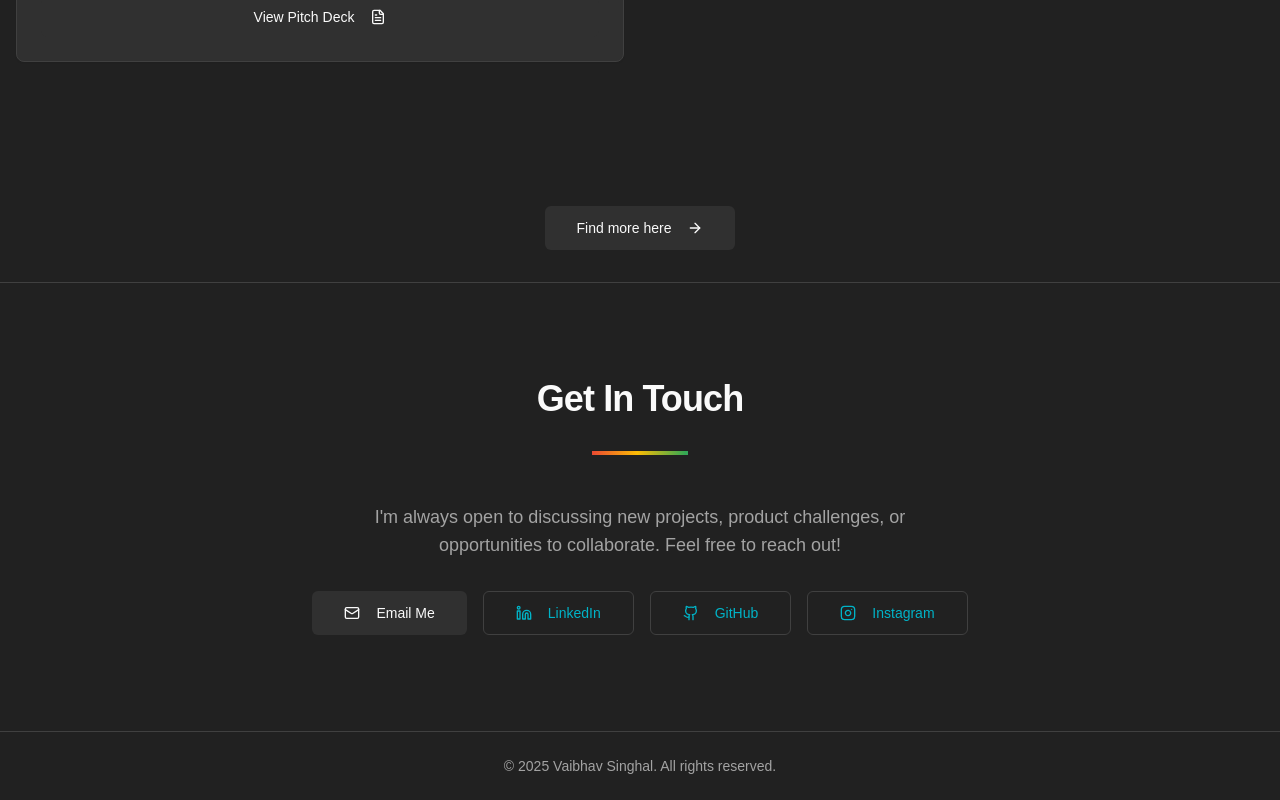
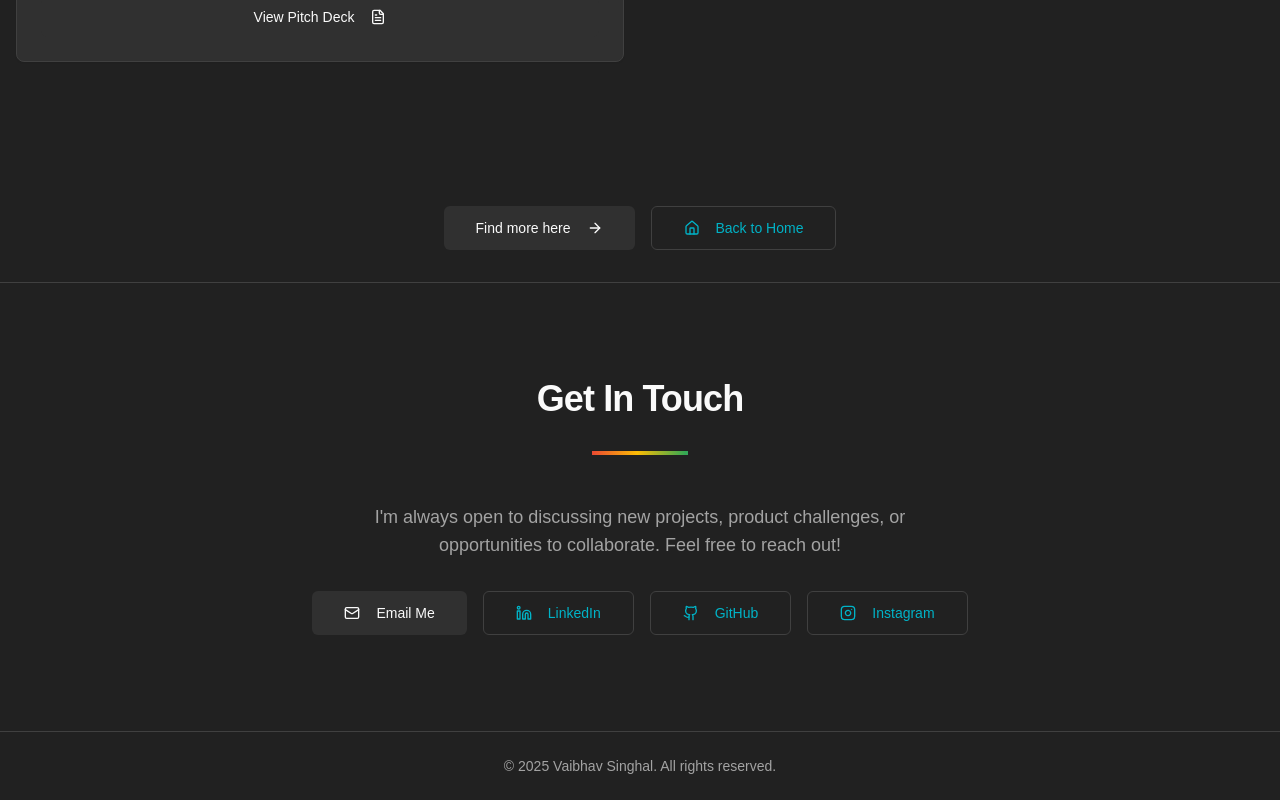
Before and after one commit to WebBhav/portfolio-pm, a Next.js app: page /projects in a window 1280 px wide. Shown: the part 3192-3992 px from the top of the page. Built offline with nearby package versions, Linux system fonts and the light colour scheme.

Commit message:
Add a "Back to Home" button similar to Find more here button on Projects

```diff
--- a/src/app/projects/page.tsx
+++ b/src/app/projects/page.tsx
@@ -6,7 +6,7 @@ import { Separator } from '@/components/ui/separator';
 import AnimatedSection from '@/components/ui/animated-section';
 import { Button } from '@/components/ui/button';
 import Link from 'next/link';
-import { ArrowRight } from 'lucide-react';
+import { ArrowRight, Home } from 'lucide-react';
 
 export const metadata: Metadata = {
   title: 'Projects | Vaibhav Singhal',
@@ -27,10 +27,15 @@ export default function ProjectsPage() {
       </AnimatedSection>
 
       <AnimatedSection>
-        <div className="mt-12 text-center">
+        <div className="mt-12 text-center flex flex-wrap justify-center gap-4">
             <Button asChild size="lg">
                 <Link href="https://drive.google.com/drive/u/1/folders/1Hcd-58gybWHKgO3owtQSEhi86cUta7u6" target="_blank" rel="noopener noreferrer">
                     Find more here <ArrowRight className="ml-2 h-5 w-5" />
+                </Link>
+            </Button>
+            <Button asChild size="lg" variant="outline">
+                <Link href="/">
+                    <Home className="mr-2 h-5 w-5" /> Back to Home
                 </Link>
             </Button>
         </div>
```
